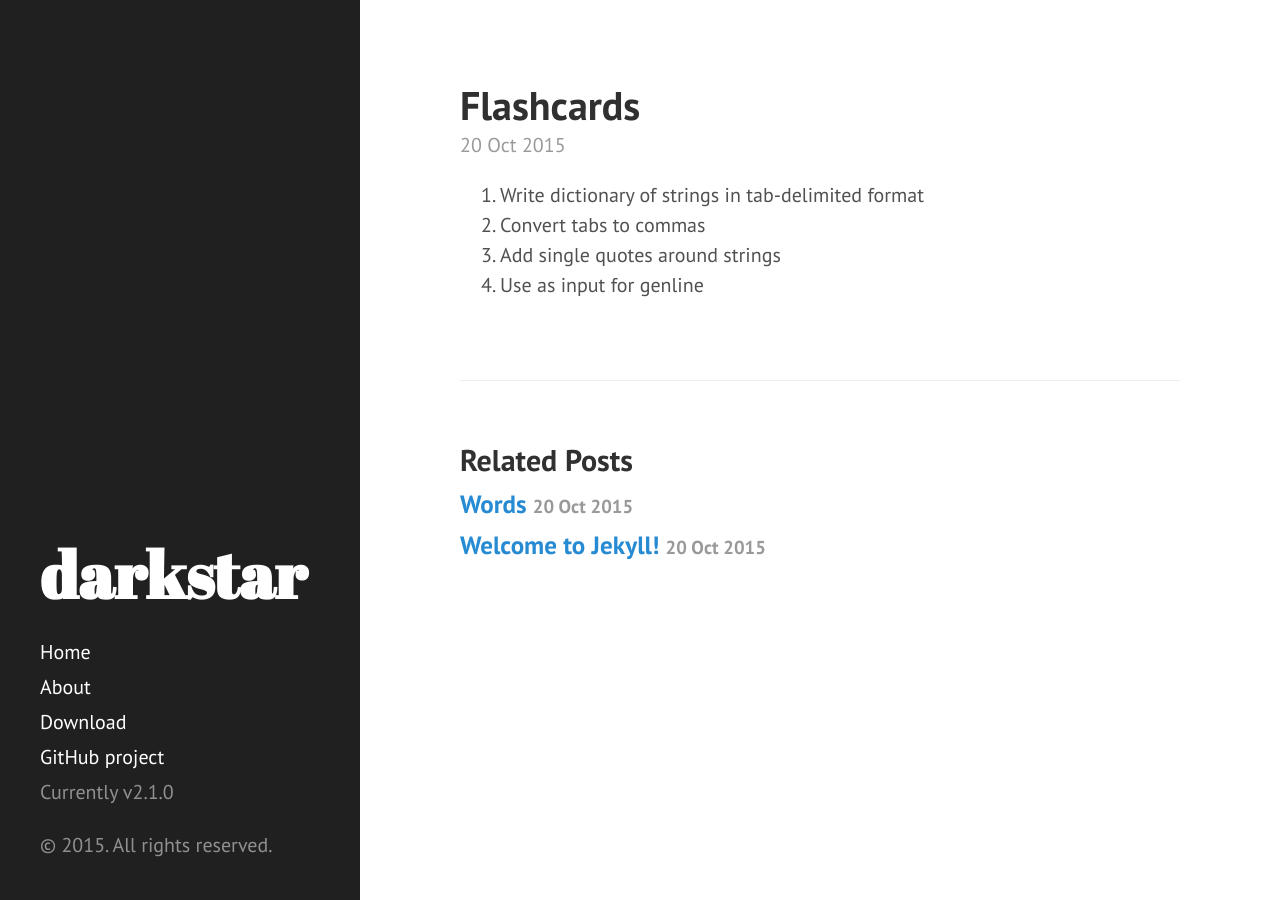
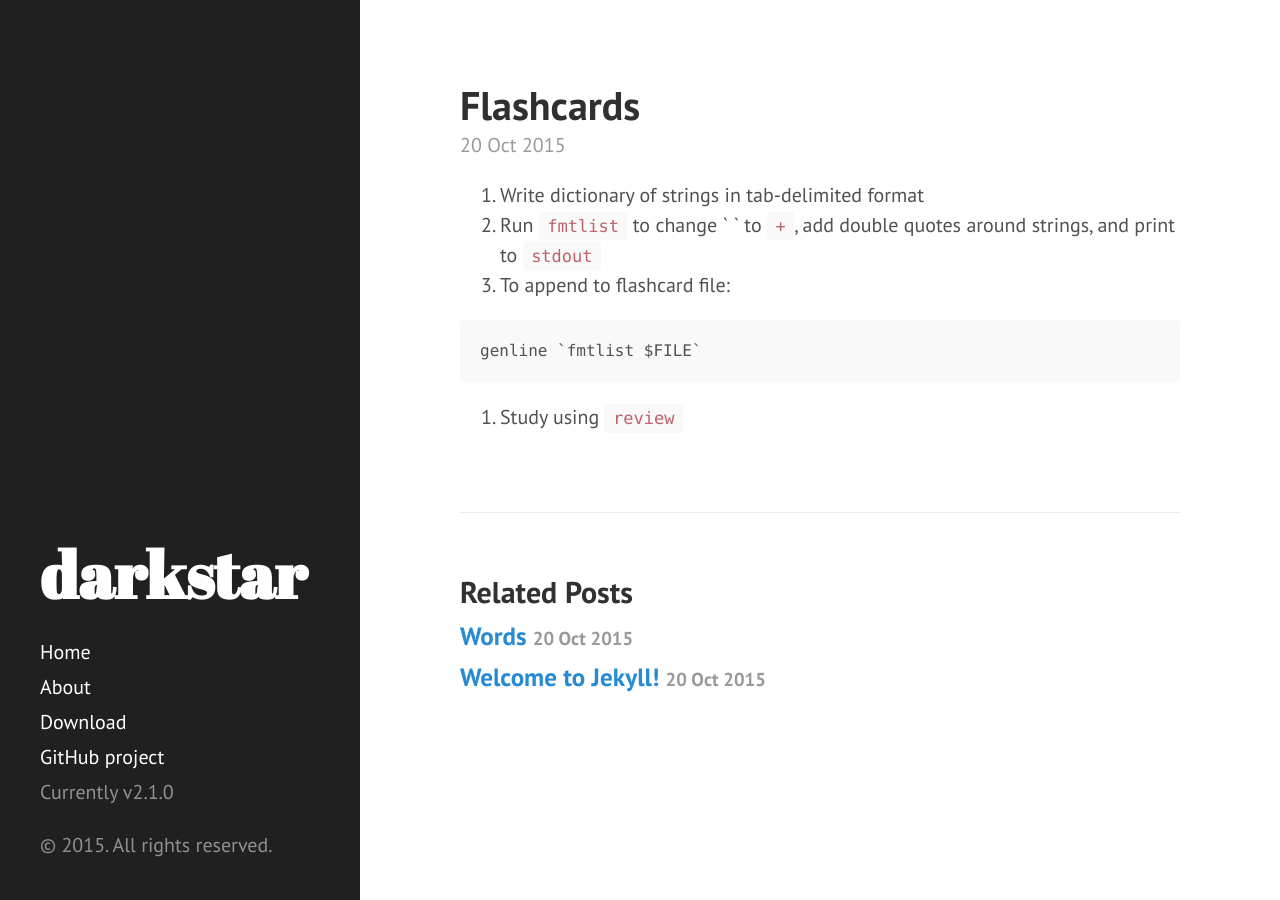
Before and after one commit to stefan-peng/stefan-peng.github.io, a Jekyll site: the page built from _posts/2015-10-20-flashcards.markdown, in a window 1280 px wide. Built offline with Jekyll 4.4.1, drawn with Linux system fonts in a browser that asks for light colours; Markdown is read by kramdown in place of the engine named in the settings.

Commit message:
Update 2015-10-20-flashcards.markdown

````diff
--- a/_posts/2015-10-20-flashcards.markdown
+++ b/_posts/2015-10-20-flashcards.markdown
@@ -6,6 +6,11 @@ categories:	process
 ---
 
 1.	Write dictionary of strings in tab-delimited format
-2.	Convert tabs to commas
-3.	Add single quotes around strings
-4.	Use as input for genline
+2.	Run `fmtlist` to change ` ` to `+`, add double quotes around strings, and print to `stdout`
+3.	To append to flashcard file:
+
+```
+genline `fmtlist $FILE`
+```
+
+4.  Study using `review`
````
